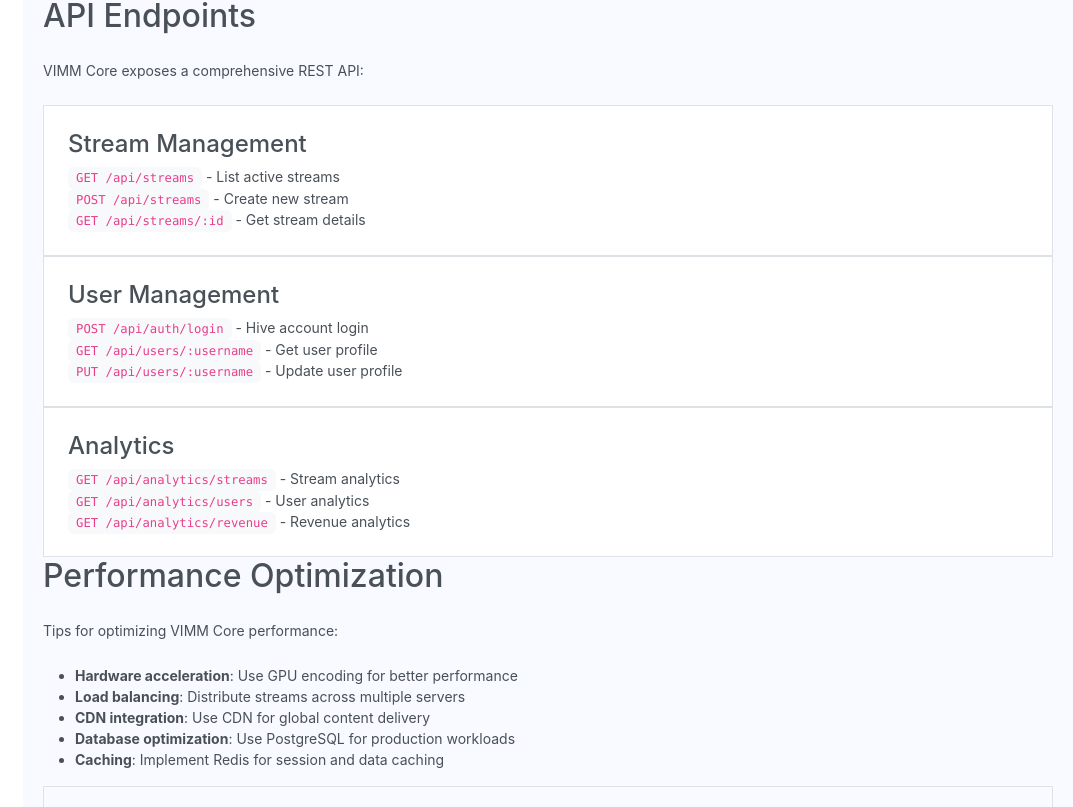
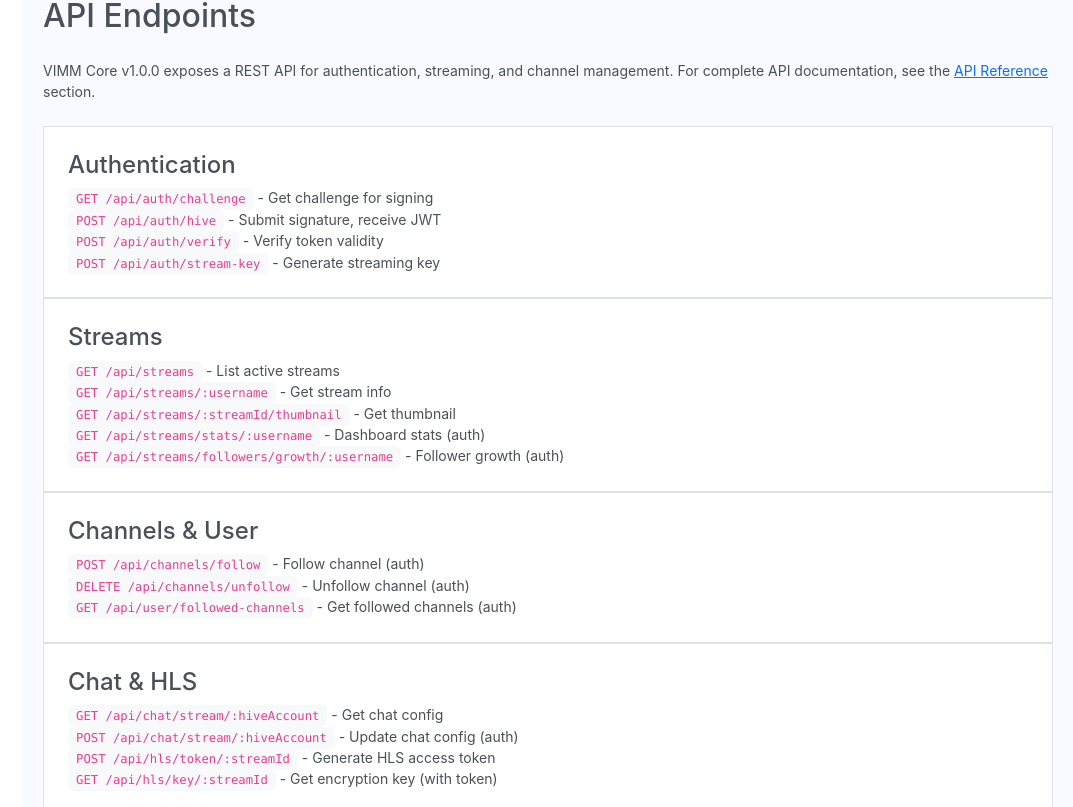
Before and after one commit to chirenonhive/vimm-docs, a Next.js app: page /server-components/core in a window 1280 px wide. Shown: the part 2553-3360 px from the top of the page, without its empty margins (207-1280 px from the left). Built offline with nearby package versions, Linux system fonts and the light colour scheme; no server answers.

Commit message:
feat: Update CoreComponentPage with detailed API documentation and endpoint descriptions

```diff
--- a/app/server-components/core/page.tsx
+++ b/app/server-components/core/page.tsx
@@ -199,34 +199,48 @@
         API Endpoints
       </h2>
       <p className="text-gray-600 dark:text-gray-300 mb-4">
-        VIMM Core exposes a comprehensive REST API:
+        VIMM Core v1.0.0 exposes a REST API for authentication, streaming, and channel management.
+        For complete API documentation, see the <a href="/api-reference" className="text-vimm-orange hover:underline">API Reference</a> section.
       </p>
 
       <div className="space-y-4 mb-6">
         <div className="bg-white dark:bg-gray-800 rounded-lg p-4 border border-gray-200 dark:border-gray-700">
-          <h4 className="font-semibold text-gray-900 dark:text-white mb-2">Stream Management</h4>
+          <h4 className="font-semibold text-gray-900 dark:text-white mb-2">Authentication</h4>
           <div className="space-y-1 text-sm text-gray-600 dark:text-gray-300">
-            <div><code className="bg-gray-100 dark:bg-gray-700 px-2 py-1 rounded">GET /api/streams</code> - List active streams</div>
-            <div><code className="bg-gray-100 dark:bg-gray-700 px-2 py-1 rounded">POST /api/streams</code> - Create new stream</div>
-            <div><code className="bg-gray-100 dark:bg-gray-700 px-2 py-1 rounded">GET /api/streams/:id</code> - Get stream details</div>
+            <div><code className="bg-gray-100 dark:bg-gray-700 px-2 py-1 rounded">GET /api/auth/challenge</code> - Get challenge for signing</div>
+            <div><code className="bg-gray-100 dark:bg-gray-700 px-2 py-1 rounded">POST /api/auth/hive</code> - Submit signature, receive JWT</div>
+            <div><code className="bg-gray-100 dark:bg-gray-700 px-2 py-1 rounded">POST /api/auth/verify</code> - Verify token validity</div>
+            <div><code className="bg-gray-100 dark:bg-gray-700 px-2 py-1 rounded">POST /api/auth/stream-key</code> - Generate streaming key</div>
           </div>
         </div>
 
         <div className="bg-white dark:bg-gray-800 rounded-lg p-4 border border-gray-200 dark:border-gray-700">
-          <h4 className="font-semibold text-gray-900 dark:text-white mb-2">User Management</h4>
+          <h4 className="font-semibold text-gray-900 dark:text-white mb-2">Streams</h4>
           <div className="space-y-1 text-sm text-gray-600 dark:text-gray-300">
-            <div><code className="bg-gray-100 dark:bg-gray-700 px-2 py-1 rounded">POST /api/auth/login</code> - Hive account login</div>
-            <div><code className="bg-gray-100 dark:bg-gray-700 px-2 py-1 rounded">GET /api/users/:username</code> - Get user profile</div>
-            <div><code className="bg-gray-100 dark:bg-gray-700 px-2 py-1 rounded">PUT /api/users/:username</code> - Update user profile</div>
+            <div><code className="bg-gray-100 dark:bg-gray-700 px-2 py-1 rounded">GET /api/streams</code> - List active streams</div>
+            <div><code className="bg-gray-100 dark:bg-gray-700 px-2 py-1 rounded">GET /api/streams/:username</code> - Get stream info</div>
+            <div><code className="bg-gray-100 dark:bg-gray-700 px-2 py-1 rounded">GET /api/streams/:streamId/thumbnail</code> - Get thumbnail</div>
+            <div><code className="bg-gray-100 dark:bg-gray-700 px-2 py-1 rounded">GET /api/streams/stats/:username</code> - Dashboard stats (auth)</div>
+            <div><code className="bg-gray-100 dark:bg-gray-700 px-2 py-1 rounded">GET /api/streams/followers/growth/:username</code> - Follower growth (auth)</div>
           </div>
         </div>
 
         <div className="bg-white dark:bg-gray-800 rounded-lg p-4 border border-gray-200 dark:border-gray-700">
-          <h4 className="font-semibold text-gray-900 dark:text-white mb-2">Analytics</h4>
+          <h4 className="font-semibold text-gray-900 dark:text-white mb-2">Channels & User</h4>
           <div className="space-y-1 text-sm text-gray-600 dark:text-gray-300">
-            <div><code className="bg-gray-100 dark:bg-gray-700 px-2 py-1 rounded">GET /api/analytics/streams</code> - Stream analytics</div>
-            <div><code className="bg-gray-100 dark:bg-gray-700 px-2 py-1 rounded">GET /api/analytics/users</code> - User analytics</div>
-            <div><code className="bg-gray-100 dark:bg-gray-700 px-2 py-1 rounded">GET /api/analytics/revenue</code> - Revenue analytics</div>
+            <div><code className="bg-gray-100 dark:bg-gray-700 px-2 py-1 rounded">POST /api/channels/follow</code> - Follow channel (auth)</div>
+            <div><code className="bg-gray-100 dark:bg-gray-700 px-2 py-1 rounded">DELETE /api/channels/unfollow</code> - Unfollow channel (auth)</div>
+            <div><code className="bg-gray-100 dark:bg-gray-700 px-2 py-1 rounded">GET /api/user/followed-channels</code> - Get followed channels (auth)</div>
+          </div>
+        </div>
+
+        <div className="bg-white dark:bg-gray-800 rounded-lg p-4 border border-gray-200 dark:border-gray-700">
+          <h4 className="font-semibold text-gray-900 dark:text-white mb-2">Chat & HLS</h4>
+          <div className="space-y-1 text-sm text-gray-600 dark:text-gray-300">
+            <div><code className="bg-gray-100 dark:bg-gray-700 px-2 py-1 rounded">GET /api/chat/stream/:hiveAccount</code> - Get chat config</div>
+            <div><code className="bg-gray-100 dark:bg-gray-700 px-2 py-1 rounded">POST /api/chat/stream/:hiveAccount</code> - Update chat config (auth)</div>
+            <div><code className="bg-gray-100 dark:bg-gray-700 px-2 py-1 rounded">POST /api/hls/token/:streamId</code> - Generate HLS access token</div>
+            <div><code className="bg-gray-100 dark:bg-gray-700 px-2 py-1 rounded">GET /api/hls/key/:streamId</code> - Get encryption key (with token)</div>
           </div>
         </div>
       </div>
```
Also changed, not shown: 1 other file (tests, documents, lock files or other folders).
